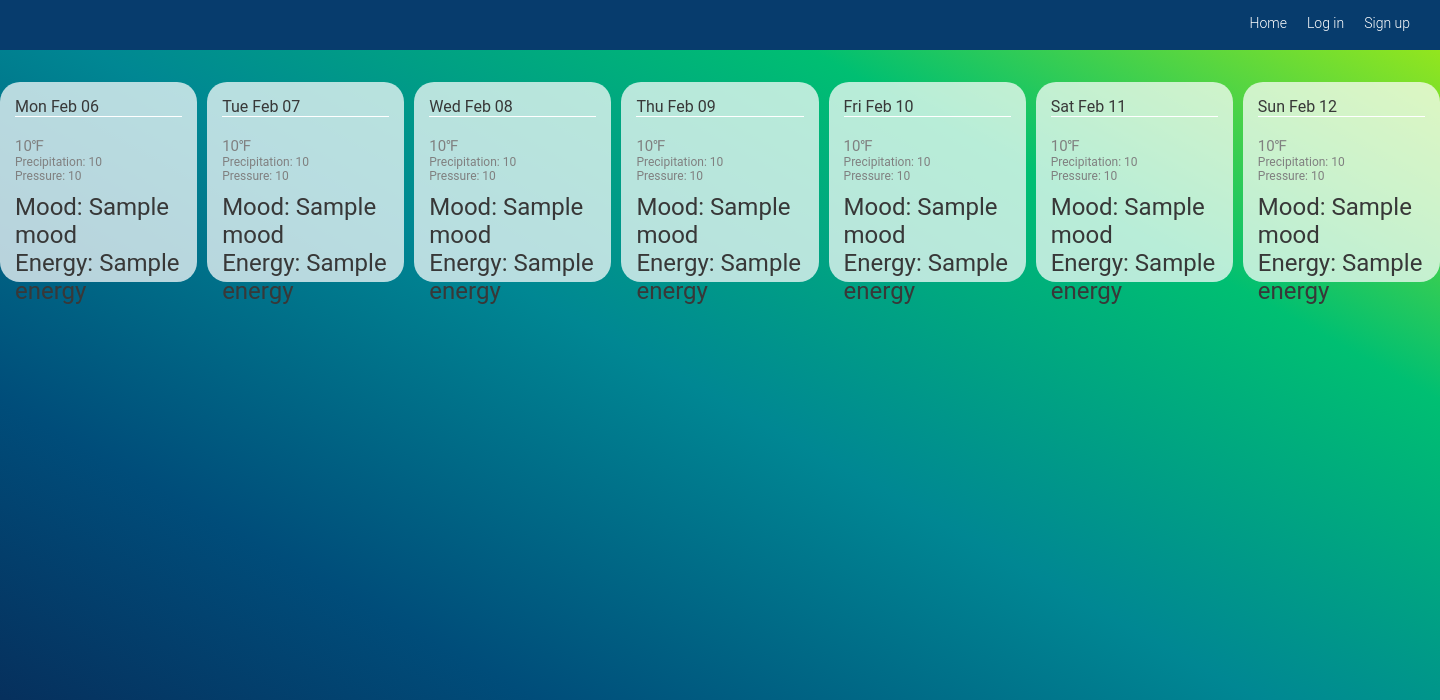
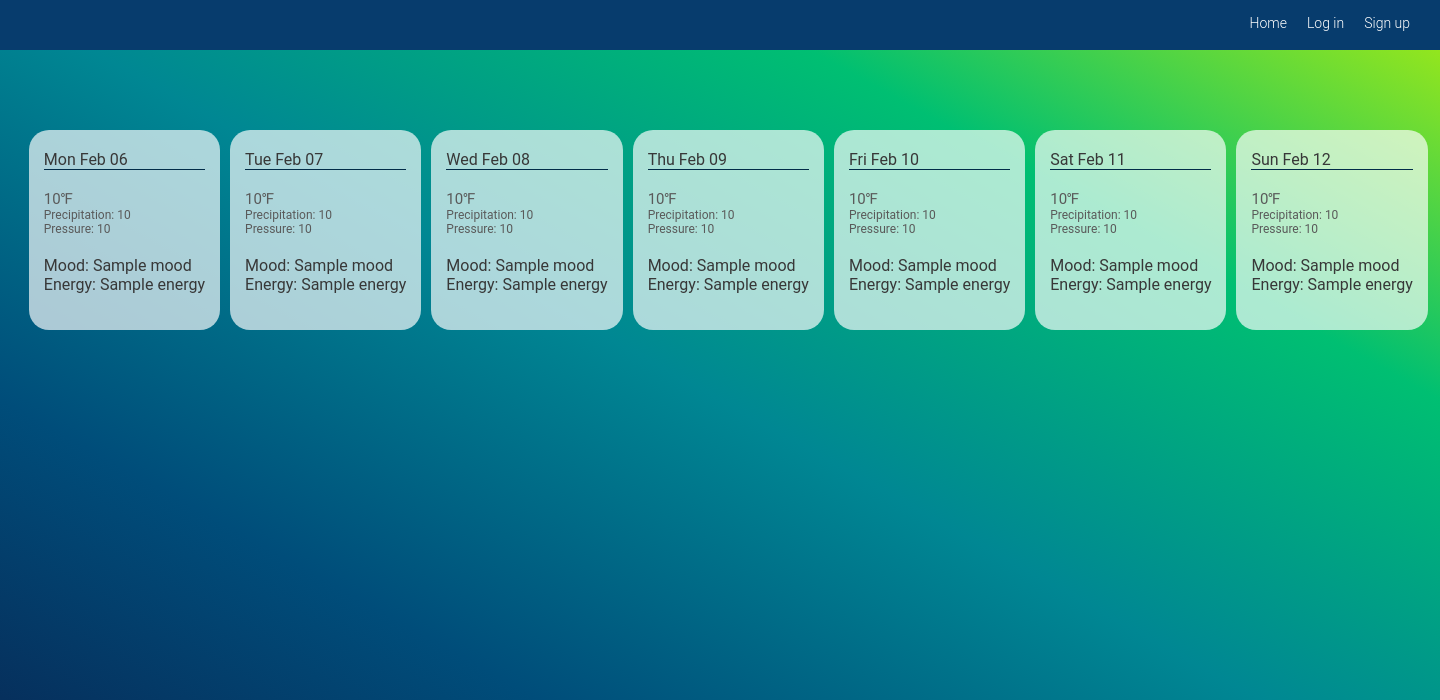
Before and after one commit to onefastcat/mood_forecaster, a Python web app: template website/templates/forecast.html in a window 1440 px wide. Shown: the top 700 px of the page. Run offline with Jinja, Linux system fonts and the light colour scheme; the template is opened without the code that fills it: most values are stand-ins (such as "Sample title", 1, 10 or a date in 2020).

Commit message:
forecast styles and alerts

```diff
--- a/website/static/main.js
+++ b/website/static/main.js
@@ -124,7 +124,7 @@ document.addEventListener('DOMContentLoaded', async (event) => {
     // container.appendChild(pressure_element);
     // container.appendChild(precipitation_element);
 
-    const form = document.getElementById('form');
+    const form = document.getElementById('energy-mood-form');
     const mood_prediction_btn = document.getElementById('mood-forecast-btn');
 
     form.addEventListener('submit', async (event) => {
--- a/website/static/styles.css
+++ b/website/static/styles.css
@@ -71,16 +71,17 @@ h3 {
     display: flex;
     justify-content: center;
     position: absolute;
-    top: 55px;
+    top: 10%;
     width: 100%;
+    z-index: 10;
 }
 
 .alert {
-    padding: 20px 20px 20px;
+    padding: 20px 20px;
     color: white;
     margin-bottom: 15px;
     border-radius: 10px;
-    width: 30%;
+    width: 40%;
     position: relative;
     font-size: 16px;
 }
@@ -90,7 +91,7 @@ h3 {
 }
 
 .alert.message {
-    background-color: #7dff45b8;
+    background-color: #003c4ce5;
 }
 
 .close_btn {
@@ -112,7 +113,6 @@ h3 {
     display: flex;
     justify-content: center;
     flex-direction:column;
-    margin-top: 9vh;
     width: 100%;
 }
 
@@ -137,7 +137,7 @@ form {
 }
 
 .sign-up-form, .login-form {
-    top: 10vh;
+    top: 20vh;
     height: auto;
 }
 
@@ -166,7 +166,8 @@ form {
 }
 
 .energy-mood-content {
-    font-size: 1.5em;
+    margin-top: 20px;
+    font-size: 1.2rem;
 }
 
 
@@ -205,36 +206,45 @@ input[type=range]::-webkit-slider-thumb {
 }
 
 
+.forecast {
+    margin: 0 2%;
+}
+
+
 .days {
     display: flex;
     justify-content: space-around;
+
     flex: 1;
     gap: 10px;
     width: 100%;
+    margin: 15vh 0;
+
 }
 
 .day-entry {
     display: flex;
     flex-direction: column;
-    background-color: rgba(255, 255, 255, 0.723);
+    background-color: rgba(255, 255, 255, 0.673);
     border-radius: 20px;
     height: 200px;
-    width: 150px;
+    width: 200px;
+    white-space: nowrap;
 }
 
 .date {
     margin-bottom: 20px;
-    border-bottom: solid rgb(255, 255, 255) 1px;
+    border-bottom: solid rgb(2, 44, 72) 1px;
 }
 
 .day-content {
-    padding: 15px 15px;
+    padding: 20px 15px;
 }
 
 .weather-content {
     margin-bottom: 10px;
     font-size: 12px;
-    color: grey;
+    color: rgb(90, 90, 90);
 }
 
 input[type=submit] {
@@ -337,15 +347,17 @@ button {
 }
 
 
-
-
-@media only screen and (min-width: 1050px) {
+@media only screen and (min-width: 951px) {
     .day-entry {
         width: 200px;
     }
+    .energy-mood-content {
+
+        font-size: 1rem;
+    }
 }
 
-@media only screen and (max-width: 950px) {
+@media only screen and (max-width: 1040px) {
 
     .days {
         flex-direction: column;
@@ -365,6 +377,11 @@ button {
         justify-content: space-between;
         padding-top: 20px;
         align-items: baseline;
+    }
+    .energy-mood-content {
+        padding-top: 0;
+        margin-top: 0;
+        font-size: 1.2rem;
     }
 
 }
--- a/website/templates/forecast.html
+++ b/website/templates/forecast.html
@@ -12,7 +12,8 @@ Home
 {% if forecast %}
 
 
-<div class="days">
+<div class="forecast">
+    <div class="days">
     {% for day in range(7) %}
     <div class="day-entry">
         <div class="day-content">
@@ -32,6 +33,7 @@ Home
         </div>
     </div>
     {% endfor %}
+    </div>
 </div>
 
 
--- a/website/views.py
+++ b/website/views.py
@@ -23,9 +23,6 @@ def home():
         else:
             flash('Please Log In to submit form', category='error')
             return jsonify(), 401
-
-    elif current_user.is_authenticated:
-        redirect(url_for("views.home")+"#mood-form")
 
     return render_template('home.html')
 
```
Also changed, not shown: instance/database.db.
